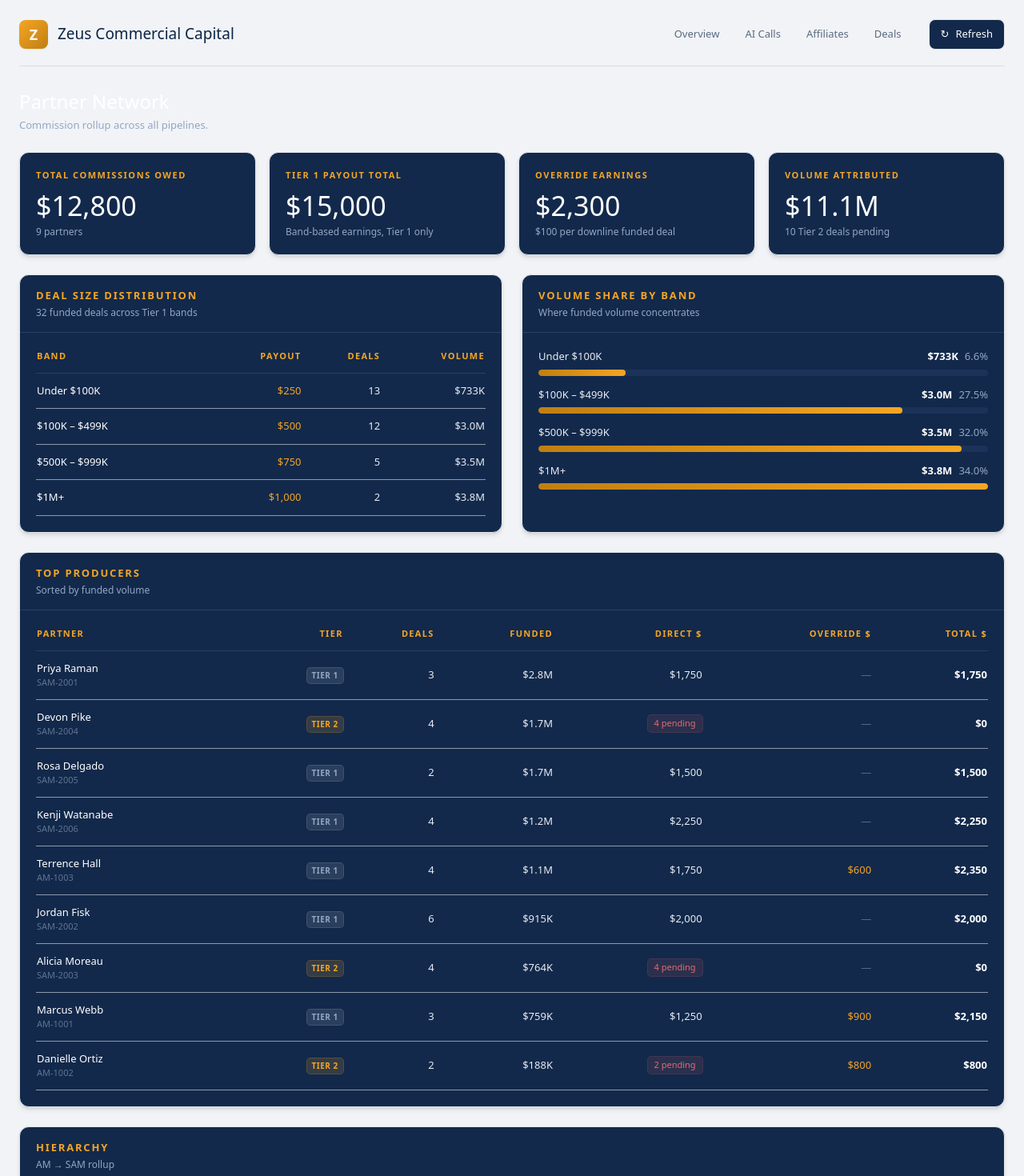
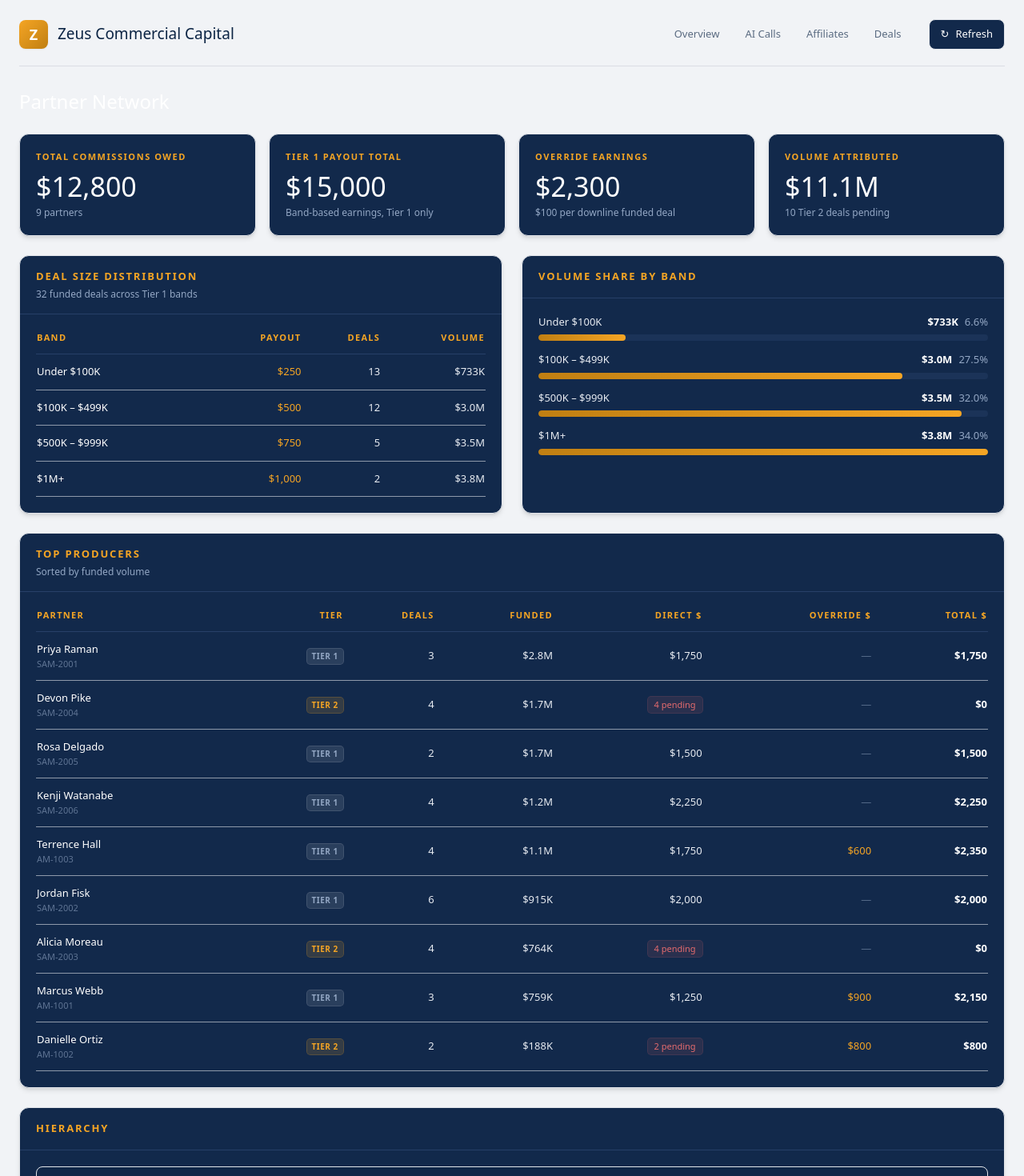
Before and after one commit to ZeusCommercial/Dashboard-, a Next.js app: page /affiliates in a window 1280 px wide. Shown: the top 1470 px of the page at 80% size. Built offline with nearby package versions, Linux system fonts and the light colour scheme.

Commit message:
page.tsx
Removed commission rollup description and subtitle from the hierarchy card.

```diff
--- a/src/app/affiliates/page.tsx
+++ b/src/app/affiliates/page.tsx
@@ -45,9 +45,7 @@ export default async function AffiliatesPage({
     <main className="space-y-6">
       <div>
         <h1 className="font-display text-2xl text-bright">Partner Network</h1>
-        <p className="mt-1 text-[13px] text-muted">
-          Commission rollup across all pipelines.
-        </p>
+
       </div>
 
       <div className="grid grid-cols-1 gap-4 sm:grid-cols-2 lg:grid-cols-4">
@@ -100,7 +98,7 @@ export default async function AffiliatesPage({
 
         <Card
           title="Volume Share by Band"
-          subtitle="Where funded volume concentrates"
+
         >
           <BarList
             rows={dist.map((d) => ({
@@ -168,7 +166,7 @@ export default async function AffiliatesPage({
         )}
       </Card>
 
-      <Card title="Hierarchy" subtitle="AM → SAM rollup">
+      <Card title="Hierarchy">
         {tree.length === 0 ? (
           <div className="py-10 text-center text-[13px] text-muted/70">
             No affiliates in the registry yet. Add partners to the affiliate
```
